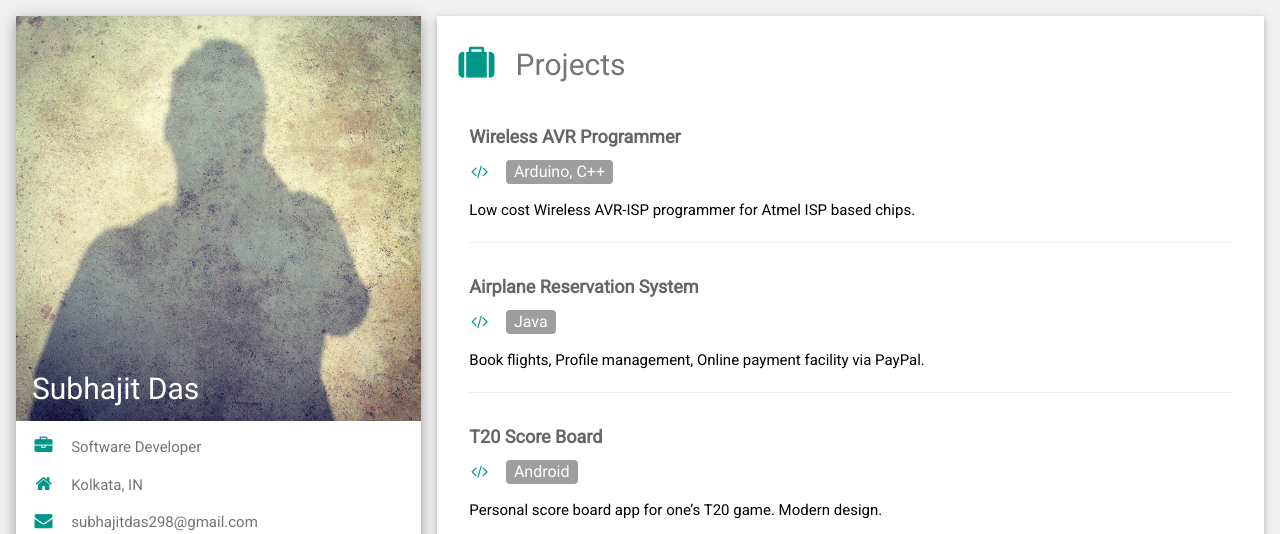
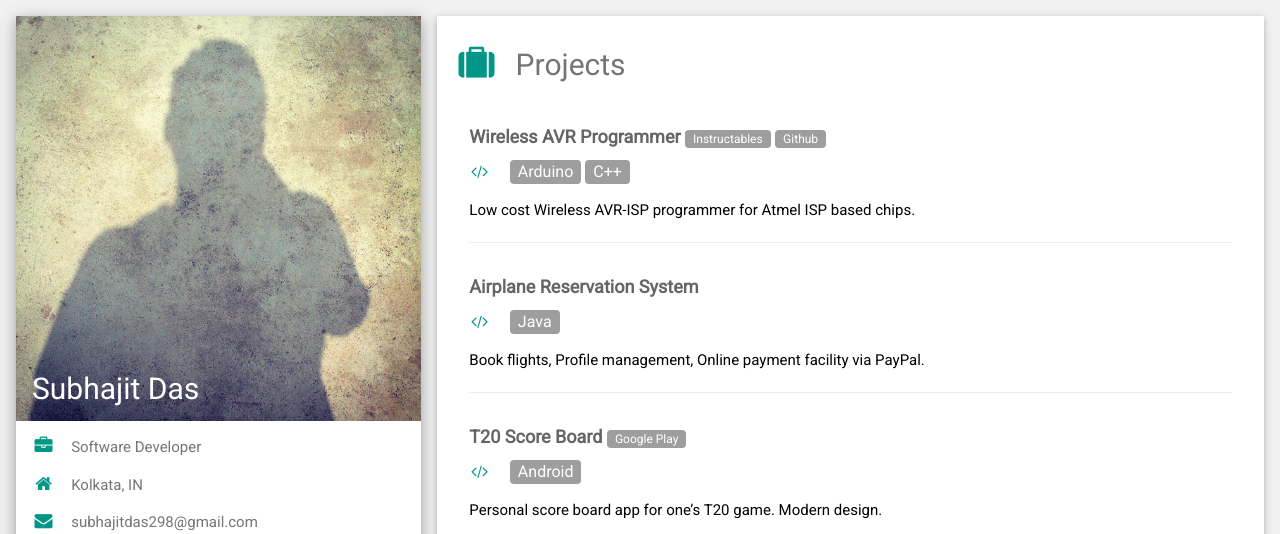
Before and after one commit to Subhajitdas298/subhajitdas298.github.io, a plain HTML site: page index.html in a window 1280 px wide. Shown: the top 534 px of the page. Drawn offline with nearby package versions, Linux system fonts and the light colour scheme.

Commit message:
Update index.html

```diff
--- a/index.html
+++ b/index.html
@@ -88,20 +88,39 @@ html,body,h1,h2,h3,h4,h5,h6 {font-family: "Roboto", sans-serif}
       <div class="w3-container w3-card w3-white w3-margin-bottom">
         <h2 class="w3-text-grey w3-padding-16"><i class="fa fa-suitcase fa-fw w3-margin-right w3-xxlarge w3-text-teal"></i>Projects</h2>
         <div class="w3-container">
-          <h5 class="w3-opacity"><a style="text-decoration: none" href="http://www.instructables.com/id/Wireless-AVR-Programmer-WiFi/"><b>Wireless AVR Programmer</b></a></h5>
-          <h6 class="w3-text-teal"><i class="fa fa-code fa-fw w3-margin-right"></i><span class="w3-tag w3-grey w3-text-white w3-text w3-round">Arduino, C++</span></h6>
+          <h5>
+            <b class="w3-opacity">Wireless AVR Programmer</b>
+            <a class="w3-tag w3-grey w3-text-white w3-text w3-round w3-small" style="text-decoration: none" href="http://www.instructables.com/id/Wireless-AVR-Programmer-WiFi/" target="_blank">Instructables</a>
+            <a class="w3-tag w3-grey w3-text-white w3-text w3-round w3-small" style="text-decoration: none" href="https://github.com/Subhajitdas298/WiFi_AVRISP" target="_blank">Github</a>
+          </h5>
+          <h6 class="w3-text-teal">
+            <i class="fa fa-code fa-fw w3-margin-right"></i>
+            <span class="w3-tag w3-grey w3-text-white w3-text w3-round">Arduino</span>
+            <span class="w3-tag w3-grey w3-text-white w3-text w3-round">C++</span>
+          </h6>
           <p>Low cost Wireless AVR-ISP programmer for Atmel ISP based chips.</p>
           <hr>
         </div>
         <div class="w3-container">
-          <h5 class="w3-opacity"><b>Airplane Reservation System</b></h5>
-          <h6 class="w3-text-teal"><i class="fa fa-code fa-fw w3-margin-right"></i><span class="w3-tag w3-grey w3-text-white w3-text w3-round">Java</span></h6>
+          <h5>
+            <b class="w3-opacity">Airplane Reservation System</b>
+          </h5>
+          <h6 class="w3-text-teal">
+            <i class="fa fa-code fa-fw w3-margin-right"></i>
+            <span class="w3-tag w3-grey w3-text-white w3-text w3-round">Java</span>
+          </h6>
           <p>Book flights, Profile management, Online payment facility via PayPal.</p>
           <hr>
         </div>
         <div class="w3-container">
-          <h5 class="w3-opacity"><a style="text-decoration: none" href="https://play.google.com/store/apps/details?id=com.sd.t20scoreboard"><b>T20 Score Board</b></a></h5>
-          <h6 class="w3-text-teal"><i class="fa fa-code fa-fw w3-margin-right"></i><span class="w3-tag w3-grey w3-text-white w3-text w3-round">Android</span></h6>
+          <h5>
+            <b class="w3-opacity">T20 Score Board</b>
+            <a class="w3-tag w3-grey w3-text-white w3-text w3-round w3-small" style="text-decoration: none" href="https://play.google.com/store/apps/details?id=com.sd.t20scoreboard" target="_blank">Google Play</a>
+          </h5>
+          <h6 class="w3-text-teal">
+            <i class="fa fa-code fa-fw w3-margin-right"></i>
+            <span class="w3-tag w3-grey w3-text-white w3-text w3-round">Android</span>
+          </h6>
           <p>Personal score board app for one’s T20 game. Modern design.</p>
           <br>
         </div>
```
